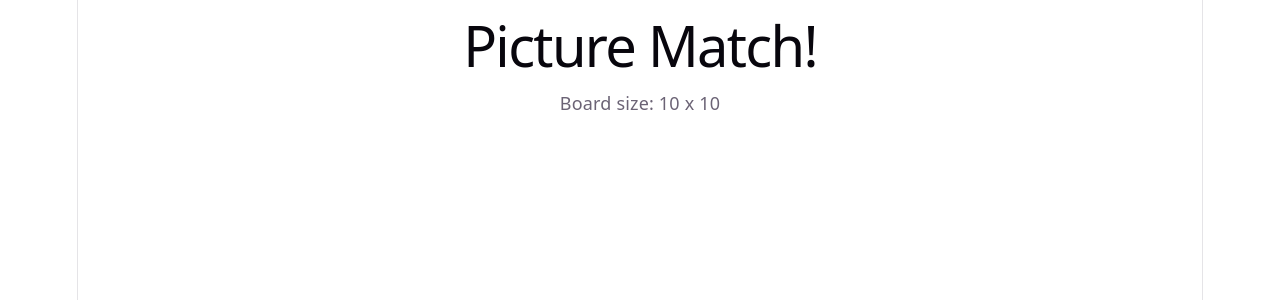
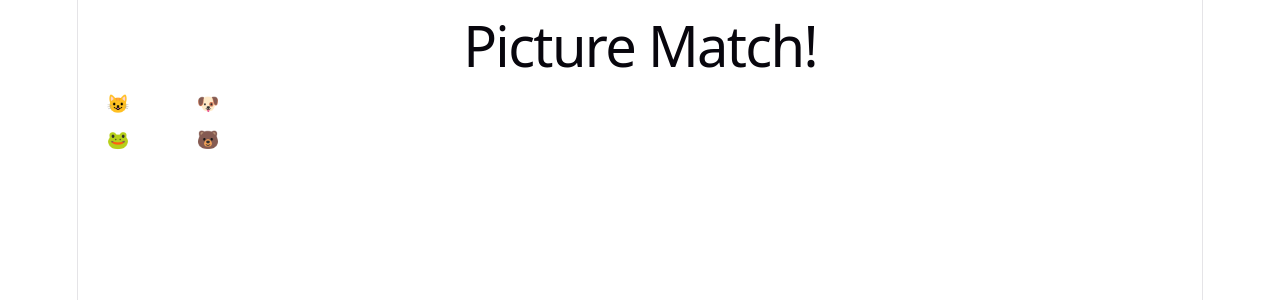
Before and after one commit to Matricarin/picture-match-react-app, a React (Vite) app in the folder picture-match-app/: page / in a window 1280 px wide. Shown: the top 300 px of the page. Built offline with nearby package versions, Linux system fonts and the light colour scheme.

Commit message:
render components

```diff
--- a/picture-match-app/src/App.tsx
+++ b/picture-match-app/src/App.tsx
@@ -1,4 +1,5 @@
 import './App.css'
+import Card from "./components/Card";
 
 function App() {
   const title = "Picture Match!";
@@ -8,7 +9,15 @@ function App() {
   return (
     <div>
       <h1>{title}</h1>
-      <p>Board size: {size} x {size}</p>
+
+      <div className='board'>
+
+        <Card image="😺" />
+        <Card image="🐶" />
+        <Card image="🐸" />
+        <Card image="🐻" />
+
+      </div>
     </div>
   );
 }
--- /dev/null
+++ b/picture-match-app/src/components/Card.css
@@ -0,0 +1,16 @@
+
+/* оформление для типа карточки */
+
+.card{
+    width: 80px;
+    height: 80px;
+
+    display: flex;
+    align-items: center;
+    justify-content: center;
+
+    border: 1px solid white;
+    border-radius: 8px;
+
+    font-size: 32px;
+}
--- a/picture-match-app/src/components/Card.tsx
+++ b/picture-match-app/src/components/Card.tsx
@@ -1,3 +1,4 @@
+import "./Card.css"
 
 // определение типа парметров для компонента
 
--- a/picture-match-app/src/index.css
+++ b/picture-match-app/src/index.css
@@ -109,3 +109,9 @@ code {
   padding: 4px 8px;
   background: var(--code-bg);
 }
+
+.board{
+  display: grid;
+  grid-template-columns: repeat(2, 80px);
+  gap: 10px;
+}
```
